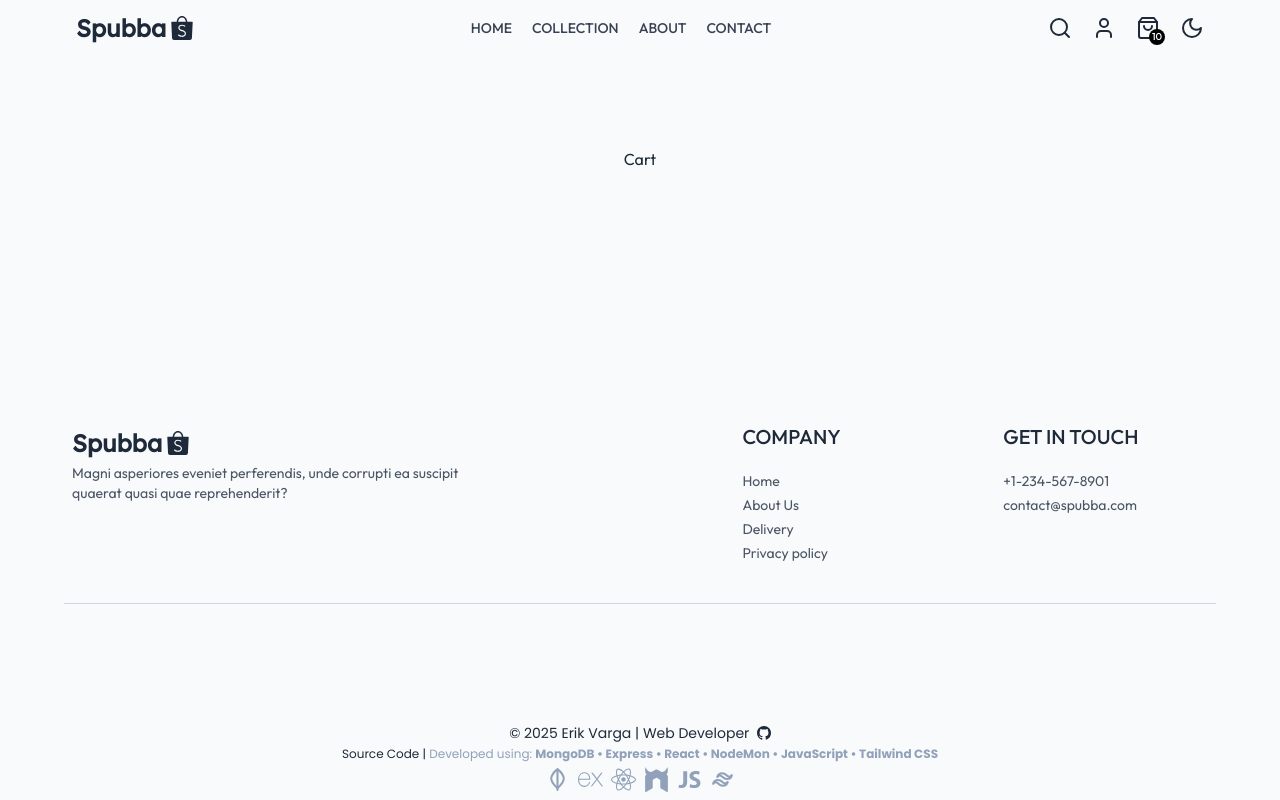
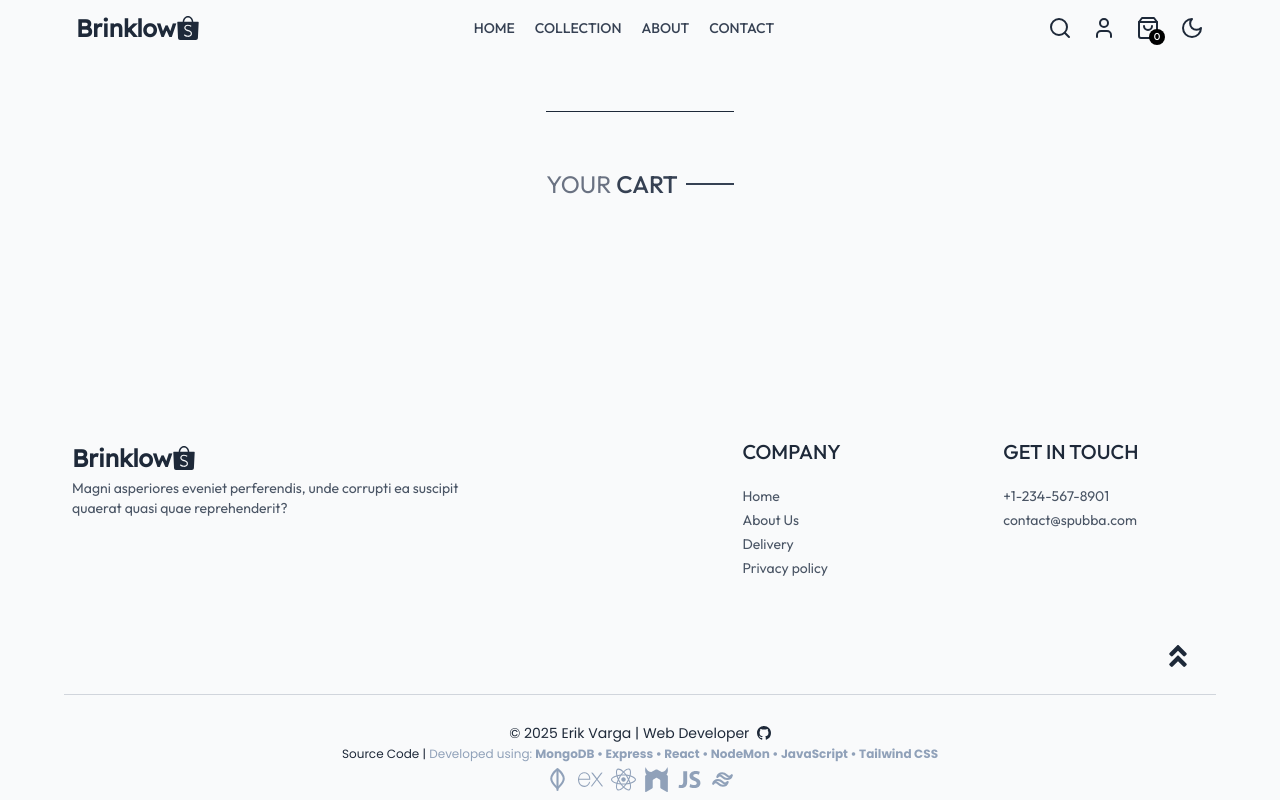
Before and after one commit to Erik-Varga/mern-stack-ecommerce, a React (Vite) app: page /cart in a window 1280 px wide. Built offline with nearby package versions, Linux system fonts and the light colour scheme.

Commit message:
updated cart page

```diff
--- a/src/App.jsx
+++ b/src/App.jsx
@@ -14,12 +14,15 @@ import Footer from './components/Footer'
 import Navbar from './components/Navbar'
 import CompanyInfo from './components/CompanyInfo'
 import SearchBar from './components/SearchBar'
+import { ToastContainer, toast } from "react-toastify";
+import 'react-toastify/dist/ReactToastify.css';
 
 function App() {
   const [count, setCount] = useState(0)
 
   return (
     <div className='flex flex-col justify-between min-h-screen h-full sm:px-[2vw] md:px-[4vw] lg:px-[5vw] bg-gray-50 dark:bg-gray-900 text-gray-800 dark:text-gray-200'>
+        <ToastContainer />
         <Navbar />
         <SearchBar />
         <Routes>
--- a/src/assets/assets.js
+++ b/src/assets/assets.js
@@ -718,6 +718,18 @@ export const products = [
         sizes: ["S", "M", "L", "XL"],
         date: 1716668445448,
         bestseller: false
+    },
+    {
+        _id: "aaaca",
+        name: "No please don't do it",
+        description: "A lightweight, usually knitted, pullover shirt, close-fitting and with a round neckline and short sleeves, worn as an undershirt or outer garment.",
+        price: 10,
+        image: ["https://images.unsplash.com/photo-1524504388940-b1c1722653e1?q=80&w=1974&auto=format&fit=crop&ixlib=rb-4.0.3&ixid=M3wxMjA3fDB8MHxwaG90by1wYWdlfHx8fGVufDB8fHx8fA%3D%3D","https://images.unsplash.com/photo-1581403341630-a6e0b9d2d257?q=80&w=1974&auto=format&fit=crop&ixlib=rb-4.0.3&ixid=M3wxMjA3fDB8MHxwaG90by1wYWdlfHx8fGVufDB8fHx8fA%3D%3D","https://images.unsplash.com/photo-1524504542391-127872011665?q=80&w=1974&auto=format&fit=crop&ixlib=rb-4.0.3&ixid=M3wxMjA3fDB8MHxwaG90by1wYWdlfHx8fGVufDB8fHx8fA%3D%3D","https://images.unsplash.com/photo-1602081114407-99c109e945c4?q=80&w=1974&auto=format&fit=crop&ixlib=rb-4.0.3&ixid=M3wxMjA3fDB8MHxwaG90by1wYWdlfHx8fGVufDB8fHx8fA%3D%3D"],
+        category: "Men",
+        subCategory: "Winterwear",
+        sizes: ["S", "M", "L", "XL"],
+        date: 1744148381237,
+        bestseller: false
     }
 
 ]
--- /dev/null
+++ b/src/components/CartTotal.jsx
@@ -0,0 +1,9 @@
+import React from 'react'
+
+const CartTotal = () => {
+  return (
+    <div>CartTotal</div>
+  )
+}
+
+export default CartTotal
--- a/src/components/CompanyInfo.jsx
+++ b/src/components/CompanyInfo.jsx
@@ -1,8 +1,14 @@
 import React from 'react'
 import Logo from './Logo'
 import { Link } from 'react-router-dom'
+import { FaAngleDoubleUp } from "react-icons/fa";
 
 const CompanyInfo = () => {
+
+    const handleTopOfPage = () => {
+        window.scrollTo(0, 0)
+    }
+
     return (
         <div>
             <div className='flex flex-col sm:grid grid-cols-[3fr_1fr_1fr] gap-14 mx-2 my-10 mt-40 text-sm'>
@@ -31,6 +37,12 @@ const CompanyInfo = () => {
 
             </div>
 
+            <div className='p-5'>
+                <span className='flex justify-end' onClick={handleTopOfPage}>
+                    <FaAngleDoubleUp className='text-4xl p-1 hover:bg-gray-200 dark:hover:bg-gray-700 cursor-pointer' />
+                </span>
+            </div>
+
             <div className='text-gray-300 dark:text-gray-700'>
                 <hr />
             </div>
--- a/src/components/Logo.jsx
+++ b/src/components/Logo.jsx
@@ -6,8 +6,8 @@ const Logo = () => {
   return (
     <NavLink to="/">
       <div className='lexend text-2xl font-bold py-1 flex items-center'>
-        Spubba
-        <SiShopee className='ml-1' />
+        Brinklow
+        <SiShopee className='ml-0' />
       </div>
     </NavLink>
   )
--- a/src/components/Navbar.jsx
+++ b/src/components/Navbar.jsx
@@ -9,7 +9,7 @@ import { ShopContext } from '../context/ShopContext'
 const Navbar = () => {
     const [visible, setVisible] = useState(false);
 
-    const {setShowSearch} = useContext(ShopContext);
+    const { setShowSearch, getCartCount } = useContext(ShopContext);
 
   return (
     <div className='mx-2 py-2 px-1 flex items-center justify-between font-medium'>
@@ -57,7 +57,7 @@ const Navbar = () => {
 
             <Link to='/cart' className='relative'>
                 <LuShoppingBag className='text-2xl cursor-pointer' />
-                <p className='absolute right-[-5px] bottom-[-5px] w-4 text-center leading-4 bg-black text-white aspect-square rounded-full text-[10px]'>10</p>
+                <p className='absolute right-[-5px] bottom-[-5px] w-4 text-center leading-4 bg-black text-white aspect-square rounded-full text-[10px]'>{getCartCount()}</p>
             </Link>
 
             <div className='hidden sm:block'>
--- a/src/components/ProgressBar.jsx
+++ b/src/components/ProgressBar.jsx
@@ -1,8 +1,8 @@
 import React from 'react'
 
 const ProgressBar = () => {
-    const current_hr = 3;
-    const current_min = 13;
+    const current_hr = 4;
+    const current_min = 4;
 
     const total_hr = 13;
     const total_min = 23;
@@ -13,10 +13,7 @@ const ProgressBar = () => {
 
     return (
         <div className='flex justify-center items-center gap-2 '>
-            <div>
-                {current_hr}:{current_min} | {total_hr}:{total_min} | {pct_done}%
-            </div>
-
+            <span>{current_hr}:{current_min} | {total_hr}:{total_min} | {pct_done}%</span>
 
         </div>
     )
--- a/src/context/ShopContext.jsx
+++ b/src/context/ShopContext.jsx
@@ -1,5 +1,6 @@
-import React, { createContext, useState } from 'react'
+import React, { createContext, useEffect, useState } from 'react'
 import { products } from '../assets/assets';
+import { toast } from 'react-toastify';
 
 export const ShopContext = createContext();
 
@@ -9,11 +10,58 @@ const ShopContextProvider = (props) => {
     const delivery_fee = 10;
     const [search, setSearch] = useState('');
     const [showSearch, setShowSearch] = useState(false);
+    const [cartItems, setCartItems] = useState({});
+
+    const addToCart = async (itemId, size) => {
+
+        if (!size) {
+            toast.error('Select Product Size');
+            return
+        }
+
+        let cartData = structuredClone(cartItems);
+
+        if (cartData[itemId]) {
+            if (cartData[itemId][size]) {
+                cartData[itemId][size] += 1;
+            } else {
+                cartData[itemId][size] = 1;
+            }
+        } else {
+            cartData[itemId] = {};
+            cartData[itemId][size] = 1;
+        }
+        setCartItems(cartData);
+    }
+
+    const getCartCount = () => {
+        let totalCount = 0;
+        for (const items in cartItems) {
+            for (const item in cartItems[items]) {
+                try {
+                    if (cartItems[items][item] > 0) {
+                        totalCount += cartItems[items][item];
+                    }
+                } catch (error) {
+
+                }
+            }
+        }
+        return totalCount;
+    }
+
+    const updateQuantity = async (itemId, size, quantity) => {
+        let cartData = structuredClone(cartItems);
+        cartData[itemId][size] = quantity;
+        setCartItems(cartData);
+    }
 
     const value = {
         products, currency, delivery_fee,
         search, setSearch,
-        showSearch, setShowSearch
+        showSearch, setShowSearch,
+        cartItems, addToCart,
+        getCartCount, updateQuantity,
     }
 
     return (
--- a/src/pages/Cart.jsx
+++ b/src/pages/Cart.jsx
@@ -1,8 +1,68 @@
-import React from 'react'
+import React, { useContext, useEffect, useState } from 'react'
+import { ShopContext } from '../context/ShopContext'
+import Title from '../components/Title';
+import { LuTrash } from 'react-icons/lu';
+import { BsTrash } from 'react-icons/bs';
 
 const Cart = () => {
+
+  const { products, currency, cartItems, updateQuantity } = useContext(ShopContext);
+
+  const [cartData, setCartData] = useState([]);
+
+  useEffect(() => {
+    const tempData = [];
+
+    for (const items in cartItems) {
+      for (const item in cartItems[items]) {
+        if (cartItems[items][item] > 0) {
+          tempData.push({
+            _id: items,
+            size: item,
+            quantity: cartItems[items][item]
+          })
+        }
+      }
+    }
+    setCartData(tempData)
+  }, [cartItems])
+
   return (
-    <div className='flex items-center justify-center'>Cart</div>
+    <div className='flex flex-1 items-center justify-center'>
+      <div className="border-t pt-14">
+        <div className="text-2xl mb-3">
+          <Title text1={'YOUR'} text2={'CART'} />
+        </div>
+
+        <div className="">
+          {cartData.map((item, index) => {
+            const productData = products.find((product) => product._id === item._id);
+
+            return (
+              <div key={index} className='py-4 border-t border-b border-gray-300 dark:border-gray-700 text-gray-700 grid grid-cols-[4fr_0.5fr_0.5fr] sm:grid-cols-[4fr_2fr_0.5fr] items-center gap-4'>
+                <div className="flex items-center gap-6">
+                  <img src={productData.image[0]} alt="" className='w-16 sm:w-20' />
+                  <div className="flex flex-col">
+                    <p className="text-xs sm:text-lg font-medium">{productData.name}</p>
+                    <div className="flex items-center gap-5 mt-2">
+                      <p>{currency}{productData.price}</p>
+                      <p className='px-2 sm:px-3 sm:py-1 border bg-slate-50 dark:bg-slate-900'>{item.size}</p>
+                      <span className='text-sm'>qty</span>
+                      <input onChange={(e)=> e.target.value === '' || e.target.value === '0' ? null : updateQuantity(item._id, item.size, Number(e.target.value))} type="number" min={1} defaultValue={item.quantity} className='border max-w-10 sm:max-w-20 px-1 sm:px-2 py-1' />
+                    </div>
+
+                  </div>
+                </div>
+                <div className="flex justify-end">
+                  <BsTrash onClick={()=>updateQuantity(item._id,item.size,0)} className='text-2xl cursor-pointer text-gray-500 hover:text-red-700 dark:hover:text-red-300' />
+                </div>
+              </div>
+            )
+          })}
+        </div>
+      </div>
+
+    </div>
   )
 }
 
--- a/src/pages/Product.jsx
+++ b/src/pages/Product.jsx
@@ -6,7 +6,7 @@ import RelatedProducts from '../components/RelatedProducts';
 
 const Product = () => {
   const {productId} = useParams();
-  const { products, currency } = useContext(ShopContext);
+  const { products, currency, addToCart } = useContext(ShopContext);
   const [productData, setProductData] = useState(false);
   const [image, setImage] = useState('');
   const [size, setSize] = useState('');
@@ -69,7 +69,7 @@ const Product = () => {
                 ))}
               </div>
             </div>
-            <button className='bg-gray-950 dark:bg-gray-200 hover:bg-gray-800 dark:hover:bg-gray-100 text-gray-100 dark:text-gray-900 px-8 py-3 text-sm active:bg-gray-700 cursor-pointer'>ADD TO CART</button>
+            <button onClick={()=>addToCart(productData._id,size)} className='bg-gray-950 dark:bg-gray-200 hover:bg-gray-800 dark:hover:bg-gray-100 text-gray-100 dark:text-gray-900 px-8 py-3 text-sm active:bg-gray-700 cursor-pointer'>ADD TO CART</button>
             <hr className='mt-8 sm:w-4/5' />
             <div className="text-sm text-gray-500 mt-5 flex flex-col gap-1">
               <p>100% Original product.</p>
```
